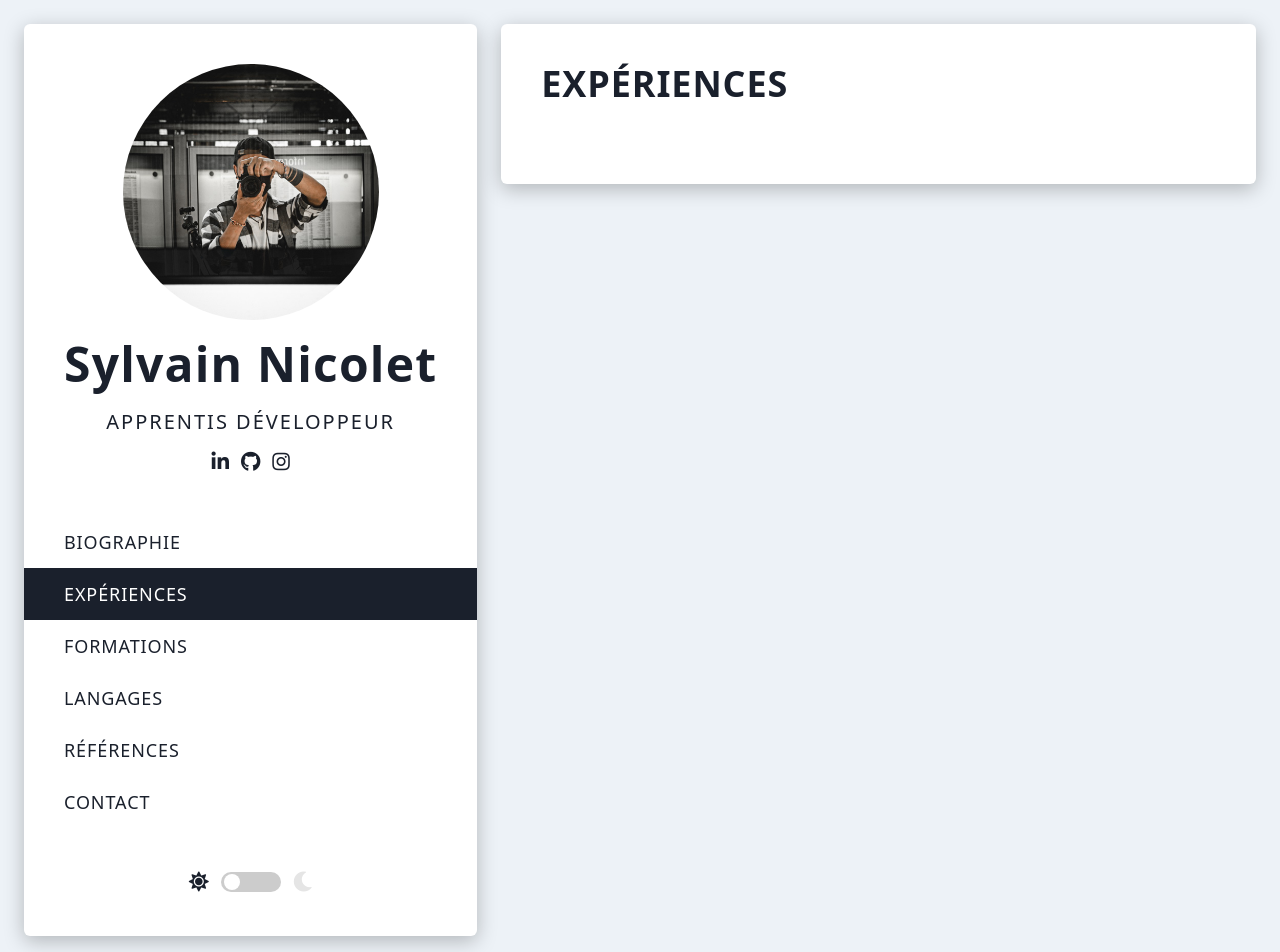
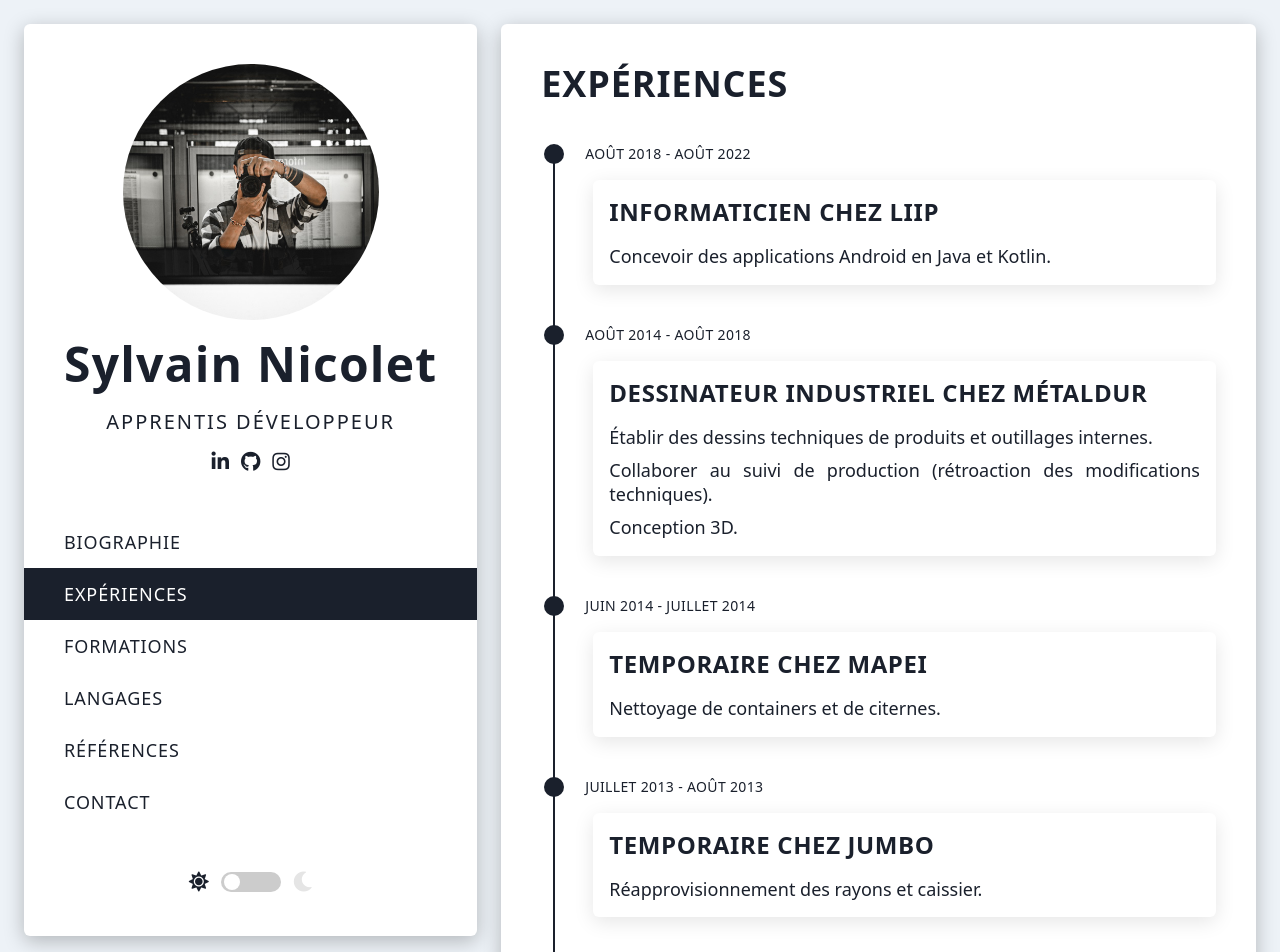
Before and after one commit to sylvainnicolet/cv-app, a Nuxt app: page /experiences in a window 1280 px wide. Shown: the top 952 px of the page. Built offline with nearby package versions, Linux system fonts and the light colour scheme.

Commit message:
🎨 Implement Timeline

```diff
--- /dev/null
+++ b/assets/scss/_timeline.scss
@@ -0,0 +1,60 @@
+/* Timeline */
+.timeline {
+  @apply relative;
+  @apply ml-3;
+
+  &:before {
+    content: "";
+    @apply absolute;
+    @apply top-1;
+    @apply w-0.5;
+    @apply h-full;
+    @apply bg-lt_text;
+  }
+}
+
+.timeline__item:before {
+  content: "";
+  @apply absolute;
+  left: -9px;
+  height: 20px;
+  width: 20px;
+  @apply rounded-full;
+  @apply bg-lt_text;
+}
+
+.timeline__item:hover::before {
+  @apply bg-accent;
+}
+
+.timeline__card {
+  @apply ml-10;
+  box-shadow: 0 5px 20px 0 rgba(0,0,0,0.1);
+  @apply rounded-md;
+  @apply p-4;
+  @apply bg-lt_card_bg text-lt_text;
+}
+
+.timeline__date {
+  @apply text-sm uppercase tracking-wide font-medium;
+  @apply mb-4 ml-8;
+}
+
+/* Dark */
+.dark {
+  .timeline:before {
+    @apply bg-dt_text;
+  }
+
+  .timeline__item:before {
+    @apply bg-dt_text;
+  }
+
+  .timeline__item:hover::before {
+    @apply bg-accent;
+  }
+
+  .timeline__card {
+    @apply bg-dt_bg text-dt_text;
+  }
+}
--- a/assets/scss/_typography.scss
+++ b/assets/scss/_typography.scss
@@ -12,3 +12,7 @@
 p {
   @apply text-lg text-justify leading-snug;
 }
+
+.section--description {
+  @apply space-y-4;
+}
--- a/assets/scss/custom.scss
+++ b/assets/scss/custom.scss
@@ -2,5 +2,6 @@
 @import "card";
 @import "typography";
 @import "switch";
+@import "timeline";
 
 @import 'https://use.fontawesome.com/releases/v5.15.4/css/all.css';
--- /dev/null
+++ b/components/timeline.vue
@@ -0,0 +1,27 @@
+<script lang="ts">
+import {defineComponent} from "vue";
+export default defineComponent({
+  props: {
+    items: Array,
+  }
+})
+</script>
+<template>
+    <div class="timeline">
+      <ul class="space-y-10">
+        <li  class="timeline__item" v-for="item in items" :key="item.id">
+          <div class="timeline-content">
+            <h3 class="timeline__date">{{ item.date }}</h3>
+            <div class="timeline__card">
+              <h2 class="h2--section">{{ item.title }}</h2>
+              <ul class="space-y-2">
+                <li v-for="description in item.descriptions" :key="description.id">
+                  <p>{{ description }}</p>
+                </li>
+              </ul>
+            </div>
+          </div>
+        </li>
+      </ul>
+    </div>
+</template>
--- a/pages/biography.vue
+++ b/pages/biography.vue
@@ -4,7 +4,7 @@
     <div class="space-y-10">
       <div>
         <h2 class="h2--section">2014-2018 🇩🇪⚙️📚</h2>
-        <div class="space-y-4">
+        <div class="section--description">
           <p>
             C’est après une année linguistique à Spiez et deux ans de collège que j’effectue mes premiers
             pas dans le monde professionnel en entreprenant un apprentissage de
@@ -21,7 +21,7 @@
       </div>
       <div>
         <h2 class="h2--section">2018-2022 💻📚</h2>
-        <div class="space-y-4">
+        <div class="section--description">
           <p>
             Je décide d’orienter mon avenir professionnel vers un domaine que j’affectionne
             particulièrement, à savoir l’informatique.
--- a/pages/experiences.vue
+++ b/pages/experiences.vue
@@ -1,5 +1,64 @@
 <template>
   <div class="card card--section">
     <h1 class="h1--section">Expériences</h1>
+    <timeline
+        :items="items"
+    />
   </div>
 </template>
+
+<script lang="ts">
+import {defineComponent} from "vue";
+export default defineComponent({
+  data() {
+    return {
+      items: [
+        {
+          date: 'Août 2018 - Août 2022',
+          title: 'Informaticien chez Liip',
+          descriptions: [
+              "Concevoir des applications Android en Java et Kotlin."
+          ]
+        },
+        {
+          date: 'Août 2014 - Août 2018',
+          title: 'Dessinateur Industriel chez Métaldur',
+          descriptions: [
+              "Établir des dessins techniques de produits et outillages internes.",
+              "Collaborer au suivi de production (rétroaction des modifications techniques).",
+              "Conception 3D."
+          ]
+        },
+        {
+          date: 'Juin 2014 - Juillet 2014',
+          title: 'Temporaire chez Mapei',
+          descriptions: [
+              "Nettoyage de containers et de citernes."
+          ]
+        },
+        {
+          date: 'Juillet 2013 - Août 2013',
+          title: 'Temporaire chez Jumbo',
+          descriptions: [
+              "Réapprovisionnement des rayons et caissier."
+          ]
+        },
+        {
+          date: 'Juillet 2012',
+          title: 'Temporaire chez Progin',
+          descriptions: [
+              "Débitage de pièces de production."
+          ]
+        },
+        {
+          date: '2012 - 2018',
+          title: 'Cours de tennis',
+          descriptions: [
+              "Enseignement du tennis au TC Bulle."
+          ]
+        }
+      ]
+    }
+  },
+})
+</script>
```
Also changed, not shown: 1 other file (tests, documents, lock files or other folders).
